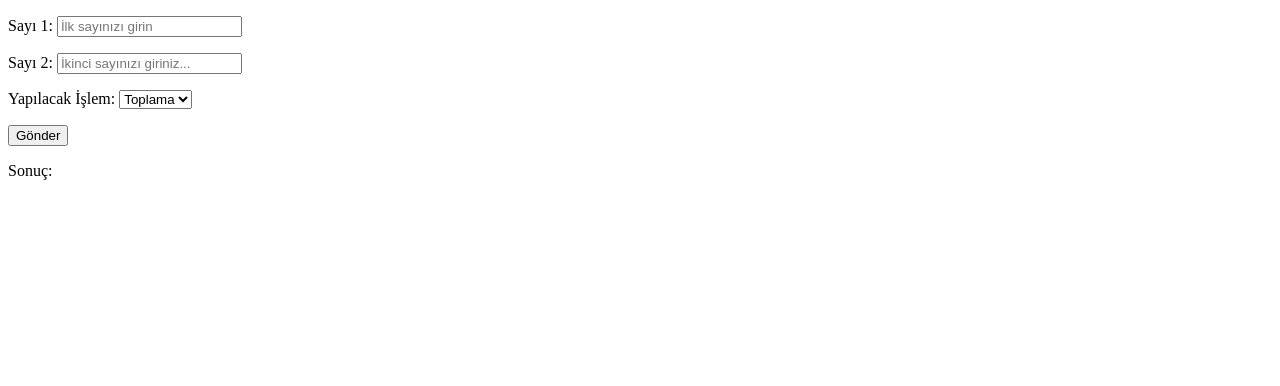
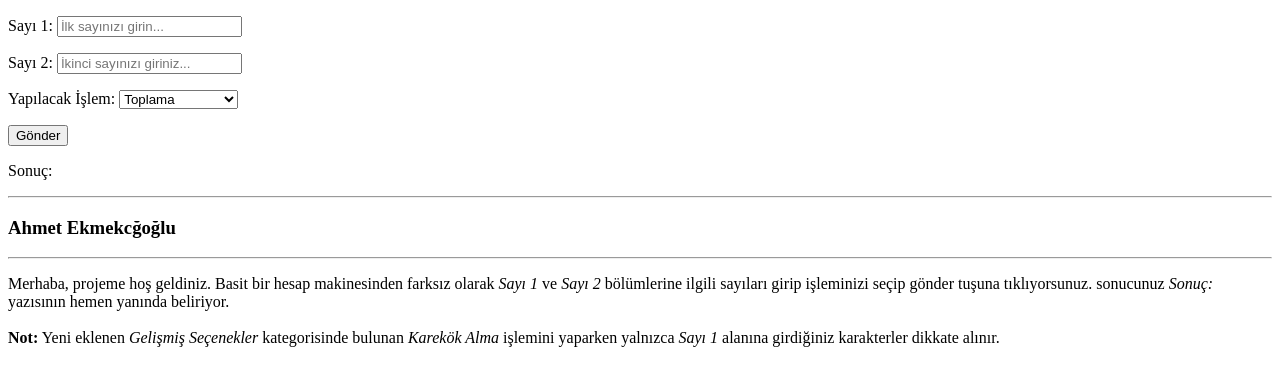
Before and after one commit to ahwetekm/js_projelerim, a plain HTML site: page index.html in a window 1280 px wide. Drawn offline with Linux system fonts and the light colour scheme.

Commit message:
Giriş alanları ve işlem seçenekleri düzenlendi; kullanım talimatları eklendi.

```diff
--- a/index.html
+++ b/index.html
@@ -9,16 +9,21 @@
 
 <body>
     <!--Sayı 1 ve Sayı 2 verileri için input alanı açalım.-->
-    <p> Sayı 1: <input type="text" id="input1" placeholder="İlk sayınızı girin"> </p>
+    <p> Sayı 1: <input type="text" id="input1" placeholder="İlk sayınızı girin..."> </p>
     <p>Sayı 2: <input type="text" id="input2" placeholder="İkinci sayınızı giriniz..."> </p>
 
 
     <!--Yapılacak işlem verisi için select tagı ile seçim yaptıralım-->
     <p> Yapılacak İşlem: <select name="kf" id="islem">
-            <option value="+">Toplama</option>
-            <option value="-">Çıkarma</option>
-            <option value="*">Çarpma</option>
-            <option value="/">Bölme</option>
+            <optgroup label="Basit İşlemler">
+                <option value="+">Toplama</option>
+                <option value="-">Çıkarma</option>
+                <option value="*">Çarpma</option>
+                <option value="/">Bölme</option>
+            </optgroup>
+            <optgroup label="Karmaşık işlemler">
+                <option value="karekok">Karekök alma</option>
+            </optgroup>
         </select></p>
 
 
@@ -29,6 +34,11 @@
     <!--Sonucu yazdırmak için P etiketimizi açalım.-->
     <p id="sonucburada">Sonuç: </p>
 
+    <!--Kullanım talimatları için bir paragraf oluşturalım-->
+    <hr>
+    <h3>Ahmet Ekmekcğoğlu</h3>
+    <hr>
+    <p>Merhaba, projeme hoş geldiniz. Basit bir hesap makinesinden farksız olarak <i>Sayı 1</i> ve <i>Sayı 2</i> bölümlerine ilgili sayıları girip işleminizi seçip gönder tuşuna tıklıyorsunuz. sonucunuz <i>Sonuç: </i> yazısının hemen yanında beliriyor. <br> <br> <b>Not:</b> Yeni eklenen <i>Gelişmiş Seçenekler</i> kategorisinde bulunan <i>Karekök Alma</i> işlemini yaparken yalnızca <i>Sayı 1</i> alanına girdiğiniz karakterler dikkate alınır. </p>
     <script src="script.js"></script>
 </body>
 
```
